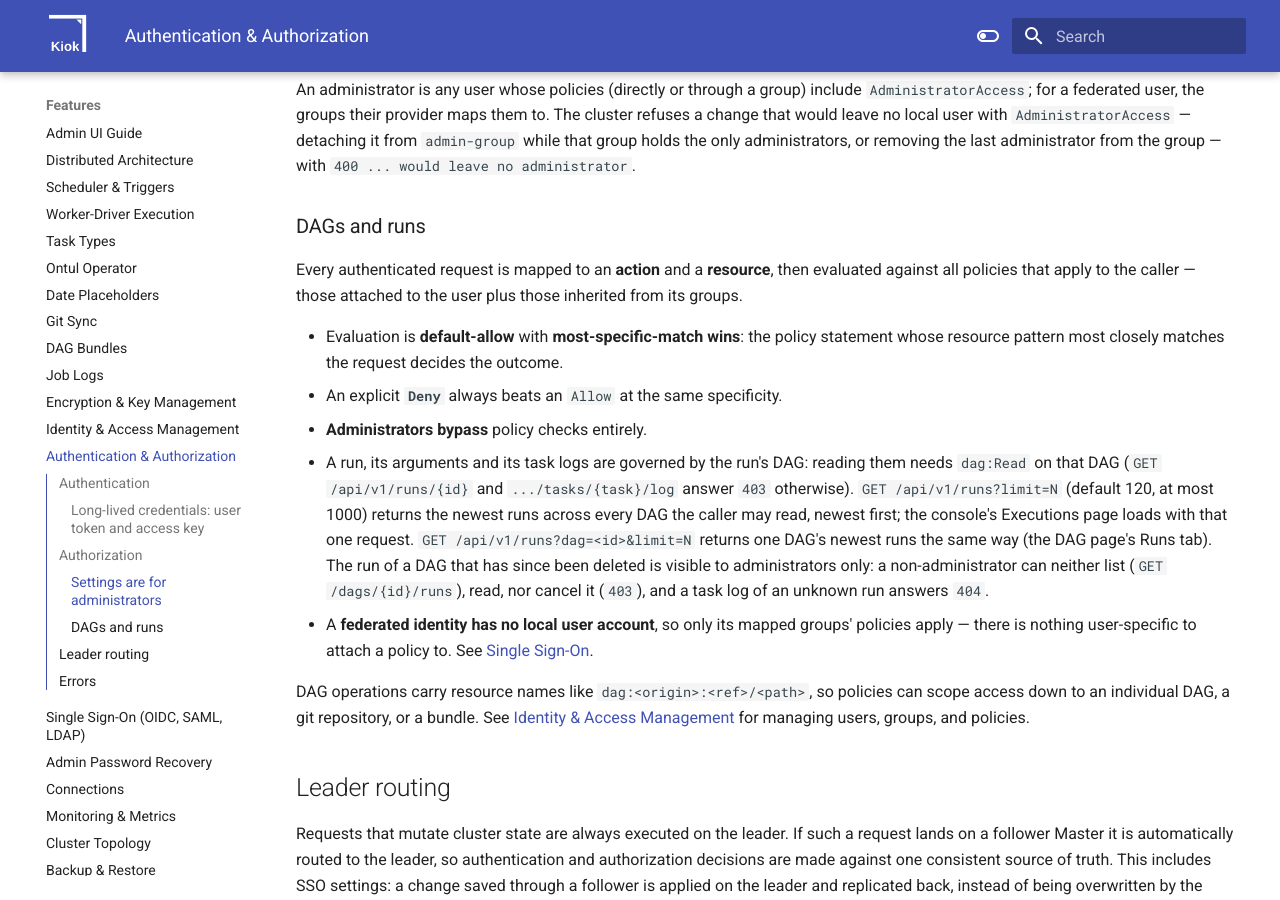
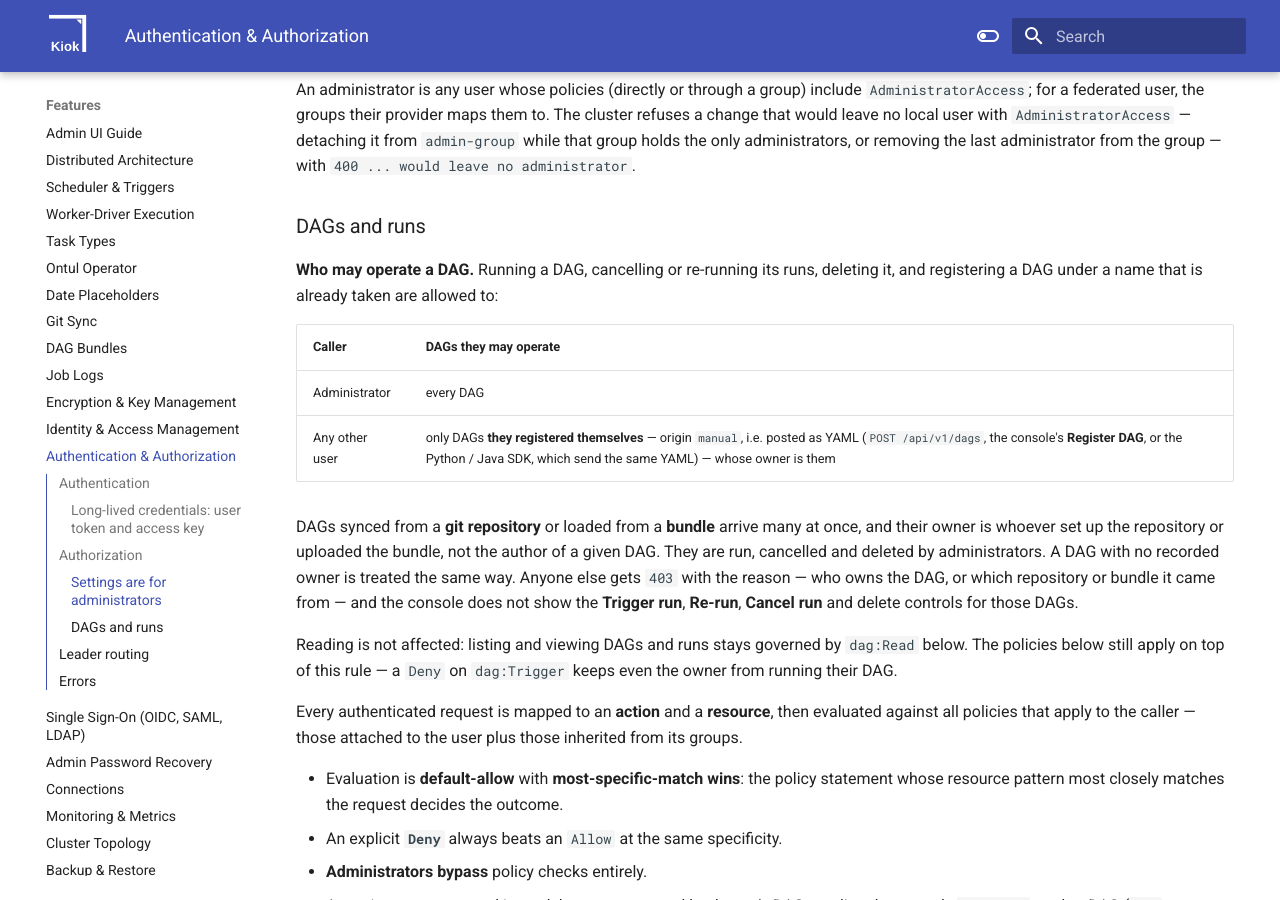
Before and after one commit to cloudcheflabs/kiok-docs, an MkDocs documentation site: the page built from docs/features/auth-authz.md, in a window 1280 px wide and 900 px high, scrolled down 1668 px. Built offline with MkDocs 1.6.1 and Material for MkDocs 9.7.7, drawn with Linux system fonts in a browser that asks for light colours; the version menu is left out.

Commit message:
docs(authz): 자기가 올린 DAG 만 실행 — git·bundle DAG 은 관리자만
Co-Authored-By: Claude Opus 5.5 <noreply@anthropic.com>

```diff
--- a/docs/features/auth-authz.md
+++ b/docs/features/auth-authz.md
@@ -52,6 +52,24 @@ the group — with `400 ... would leave no administrator`.
 
 ### DAGs and runs
 
+**Who may operate a DAG.** Running a DAG, cancelling or re-running its runs, deleting it, and registering
+a DAG under a name that is already taken are allowed to:
+
+| Caller | DAGs they may operate |
+|---|---|
+| Administrator | every DAG |
+| Any other user | only DAGs **they registered themselves** — origin `manual`, i.e. posted as YAML (`POST /api/v1/dags`, the console's **Register DAG**, or the Python / Java SDK, which send the same YAML) — whose owner is them |
+
+DAGs synced from a **git repository** or loaded from a **bundle** arrive many at once, and their owner is
+whoever set up the repository or uploaded the bundle, not the author of a given DAG. They are run,
+cancelled and deleted by administrators. A DAG with no recorded owner is treated the same way. Anyone else
+gets `403` with the reason — who owns the DAG, or which repository or bundle it came from — and the
+console does not show the **Trigger run**, **Re-run**, **Cancel run** and delete controls for those DAGs.
+
+Reading is not affected: listing and viewing DAGs and runs stays governed by `dag:Read` below. The
+policies below still apply on top of this rule — a `Deny` on `dag:Trigger` keeps even the owner from
+running their DAG.
+
 Every authenticated request is mapped to an **action** and a **resource**, then evaluated against all policies that apply to the caller — those attached to the user plus those inherited from its groups.
 
 - Evaluation is **default-allow** with **most-specific-match wins**: the policy statement whose resource pattern most closely matches the request decides the outcome.
```
